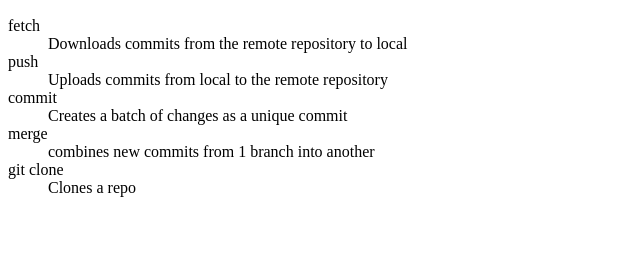
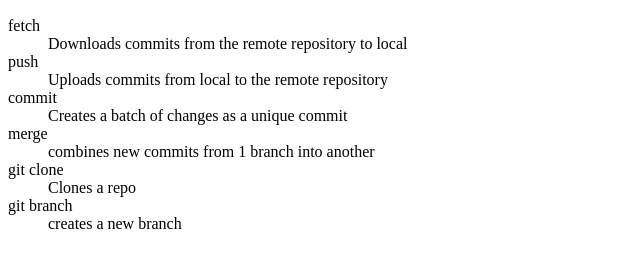
Before and after one commit to dannydwarren/learning-git, a plain HTML site: page index.html in a window 1280 px wide. Shown: the part 110-378 px from the top of the page, without its empty margins (0-640 px from the left). Drawn offline with Linux system fonts and the light colour scheme.

Commit message:
Add branch definition

```diff
--- a/index.html
+++ b/index.html
@@ -14,6 +14,8 @@
 			<dd>combines new commits from 1 branch into another</dd>
 			<dt>git clone</dt>
 			<dd>Clones a repo</dd>
+			<dt>git branch</dt>
+			<dd>creates a new branch</dd>
 		</dl>
 	</body>
 </html>
```
